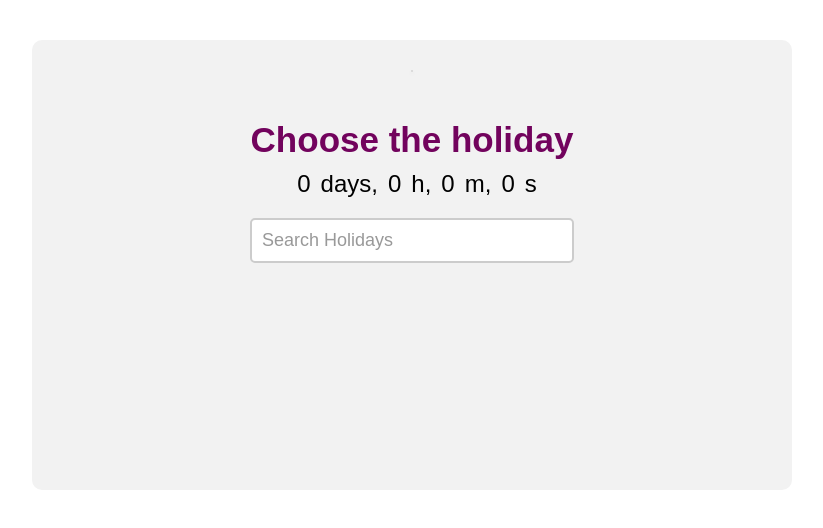
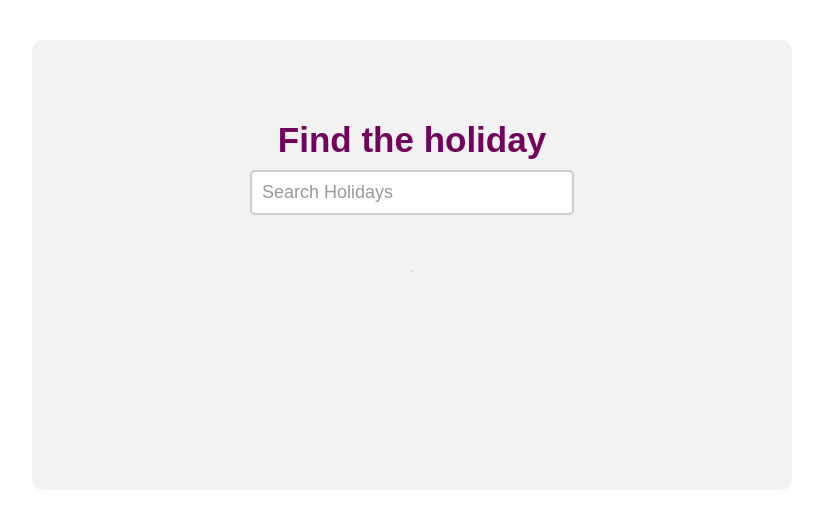
Before and after one commit to ElizPN/frontend-challenge, an Angular app: page / in a window 1280 px wide. Shown: the top 528 px of the page, without its empty margins (228-1051 px from the left). Built offline with nearby package versions, Linux system fonts and the light colour scheme.

Commit message:
feat: do not show timer if there is no holiday

```diff
--- a/src/app/countdown/countdown.component.html
+++ b/src/app/countdown/countdown.component.html
@@ -3,9 +3,9 @@
     Time to {{ holidayTitle }}
   </div>
   <ng-template #defaultTitle>
-    <div class="countdown-title">Choose the holiday</div>
+    <div class="countdown-title">Find the holiday</div>
   </ng-template>
-  <div class="countdown-timer">
+  <div class="countdown-timer" *ngIf="holidayTitle">
     <span class="countdown-days">{{ timeDifference.days }}</span> days,
     <span class="countdown-hours">{{ timeDifference.hours }}</span> h,
     <span class="countdown-minutes">{{ timeDifference.minutes }}</span
@@ -37,7 +37,7 @@
     </div>
   </div>
   <div class="countdown-details">
-    <div class="info-item" *ngIf="holidayTitle" >Title: {{ holidayTitle }}</div>
+    <div class="info-item" *ngIf="holidayTitle">Title: {{ holidayTitle }}</div>
     <div class="info-item" *ngIf="selectedHolidayDate">Date: {{ selectedHolidayDate }}</div>
   </div>
 </div>
--- a/src/app/countdown/countdown.component.scss
+++ b/src/app/countdown/countdown.component.scss
@@ -91,6 +91,7 @@
 }
 
 .dropdown-container {
+  margin-top: 200px;
   position: absolute;
   background-color: #fff;
   border: 1px solid #ccc;
```
